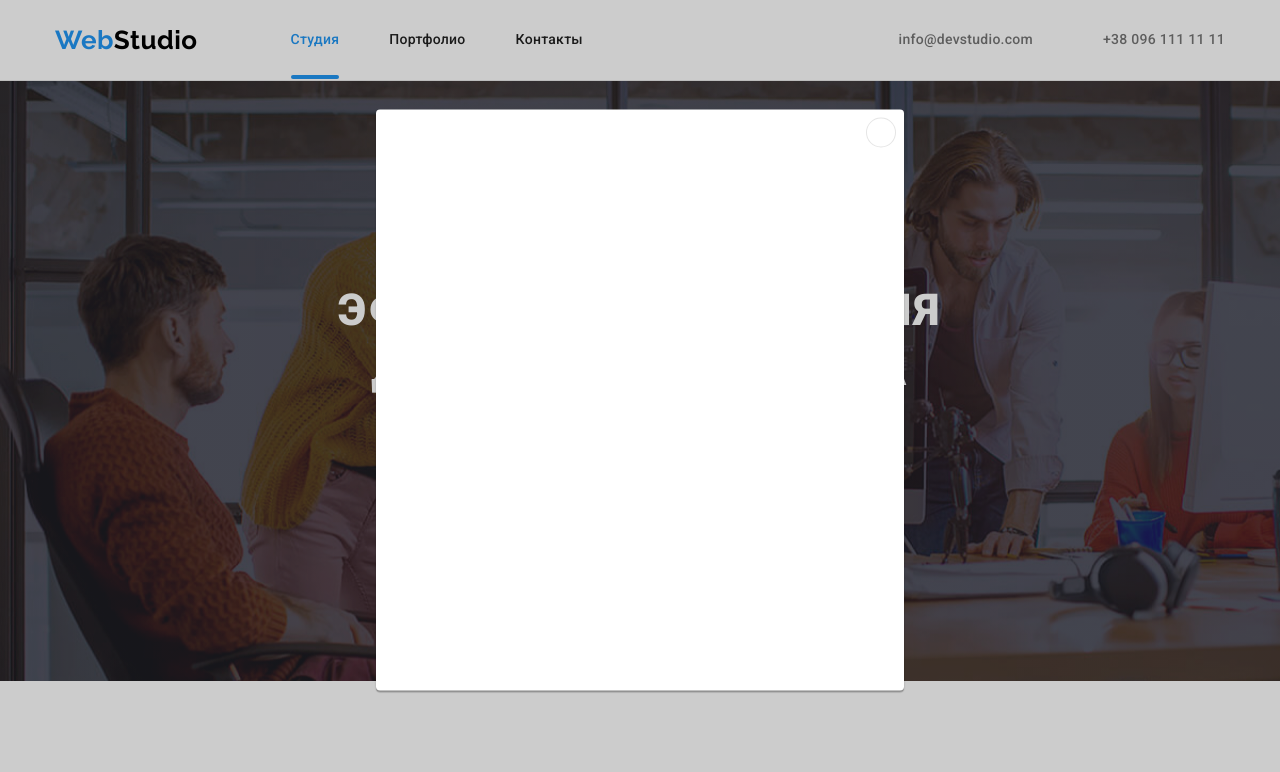
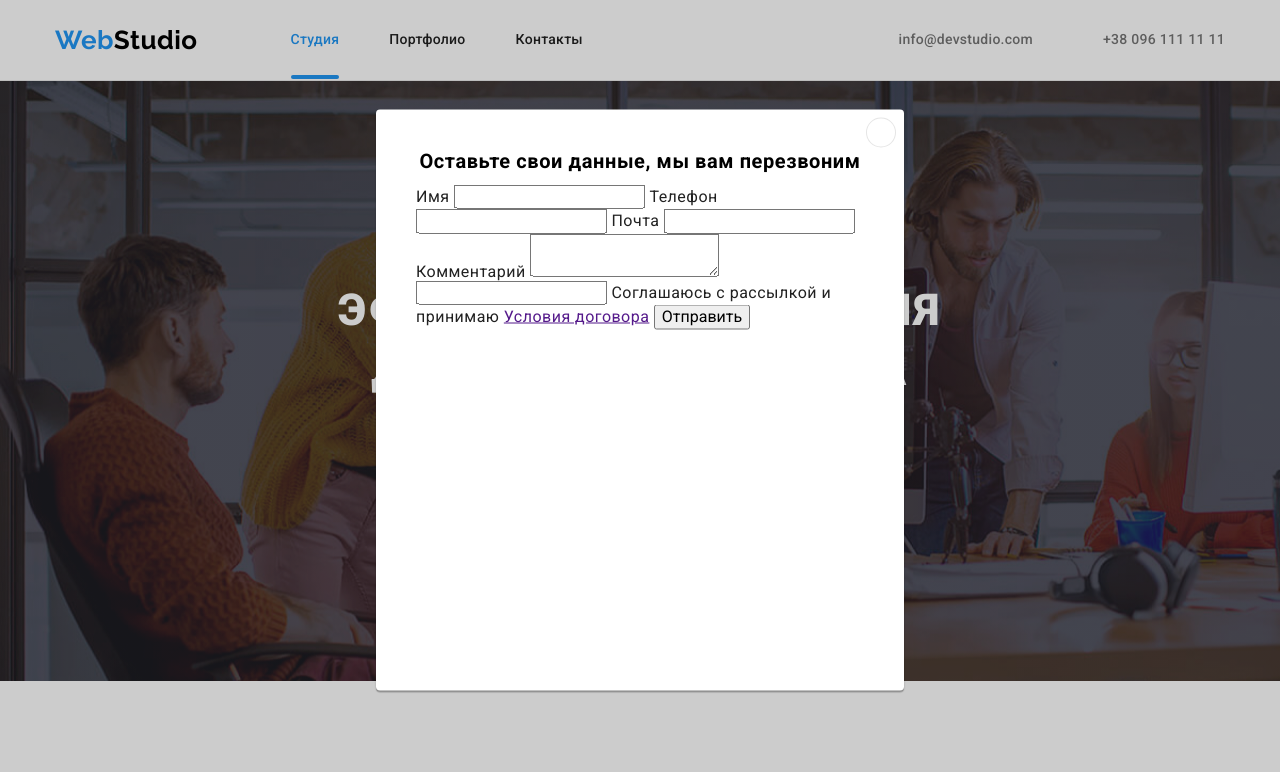
Before and after one commit to RuslanVidnichuk/goit-markup-hw-06, a plain HTML site: page index.html in a window 1280 px wide. Both pictures are taken after a click on the button "Заказать услугу". Shown: the top 772 px of the page. Drawn offline with nearby package versions, Linux system fonts and the light colour scheme.

Commit message:
start
start

```diff
--- a/css/styles.css
+++ b/css/styles.css
@@ -674,6 +674,26 @@ body {
   background-color: var(--primary-accent-color);
 }
 
+.subscription-form {
+  margin-left: 93px;
+}
+.name {
+  display: block;
+}
+.title-form {
+  font-family: Roboto;
+  font-style: normal;
+  font-weight: bold;
+  font-size: 14px;
+  line-height: 16px;
+  letter-spacing: 0.03em;
+  text-transform: uppercase;
+  margin-bottom: 20px;
+  color: var(--primary-background-color);
+}
+
+/*Форма*/
+
 /*Модальное окно*/
 
 .backdrop {
@@ -709,6 +729,7 @@ body {
   border-radius: 4px;
   transform: translate(-50%, -50%) scale(1);
   transition: transform 250ms cubic-bezier(0.4, 0, 0.2, 1);
+  padding: 40px;
 }
 
 .modal-close-btn {
@@ -726,3 +747,16 @@ body {
   cursor: pointer;
   padding: 0;
 }
+
+.modal-form-head {
+  font-family: Roboto;
+  font-style: normal;
+  font-weight: bold;
+  font-size: 20px;
+  line-height: 23px;
+  text-align: center;
+  letter-spacing: 0.03em;
+  margin-bottom: 12px;
+
+  color: var(--header-logo-color);
+}
--- a/index.html
+++ b/index.html
@@ -394,8 +394,8 @@
             </li>
           </ul>
         </div>
-      </div>
     </footer>
+    <!--Модальное окно-->
     <div class="backdrop is-hidden" data-modal>
         <div class="modal">
             <button class="modal-close-btn" data-modal-close>
@@ -403,6 +403,29 @@
                     <use href="./images/icon-close.svg#icon-modal-close-icon"></use>
                 </svg>
             </button>
+            <form action="#" class="modal-form">
+              <p class="modal-form-head">Оставьте свои данные, мы вам перезвоним</p>
+              <label  class="modal-form-field">
+                Имя
+                <input type="text" name="user-name" class="modal-form-input">
+              </label>
+              <label class="modal-form-field">
+                Телефон
+                <input type="tell" name="user-phone" class="modal-form-input">
+              </label>
+              <label class="modal-form-field">
+                Почта
+                <input type="email" name="user-email" class="modal-form-input">
+              </label>
+              <label class="modal-form-input">
+                Комментарий
+                <textarea name="user-comment"  class="modal-form-comment"></textarea>
+              </label>
+              <input type="chekbox"name="user-policy" class="modal-form-checkbox" id="checkbox-policy" required>
+              <label for="checkbox-policy" class="modal-form-checkbox-policy">Соглашаюсь с рассылкой и принимаю
+                <a class="modal-form-policy-link" href="">Условия договора</a> </label>
+                <button type="submit" class="modal-form-btn">Отправить</button>
+            </form>
         </div>
     </div>
     <script src="./js/modal.js"></script>
```
